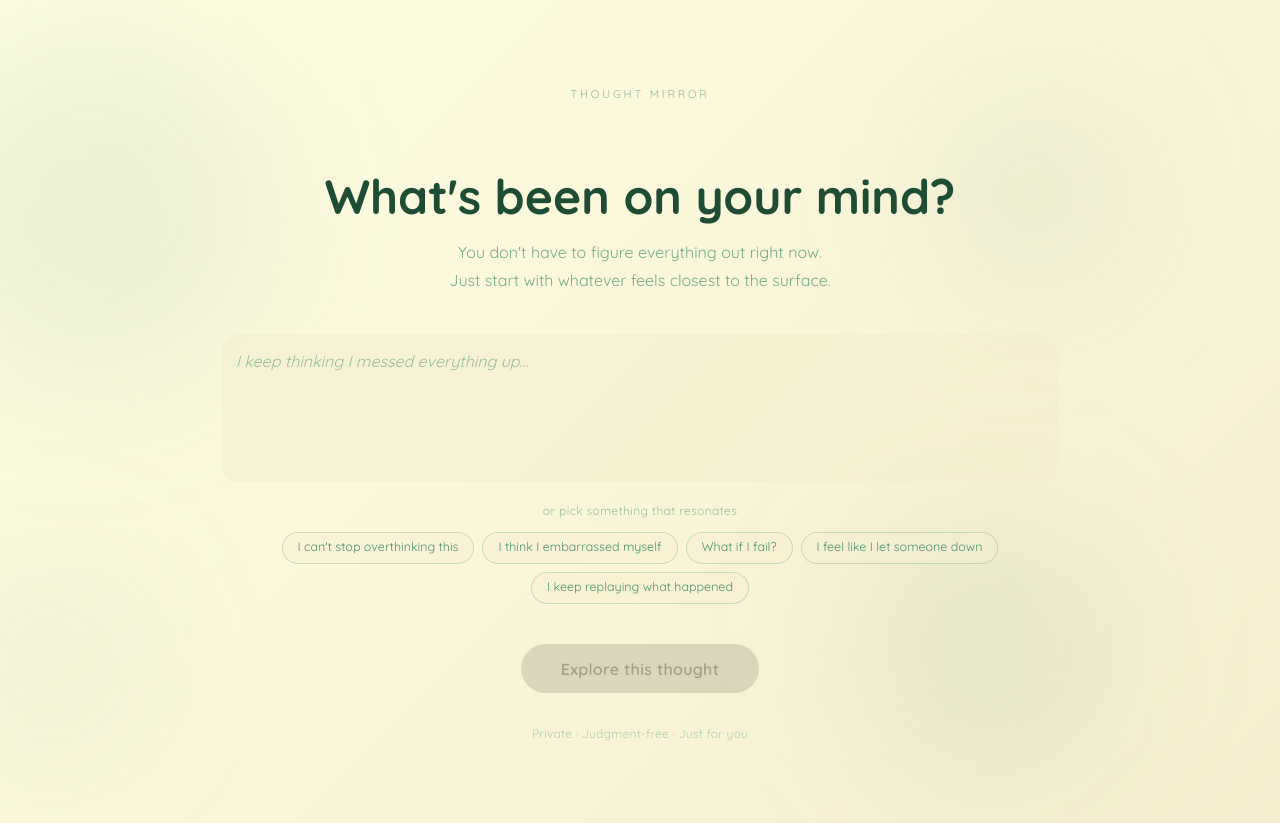
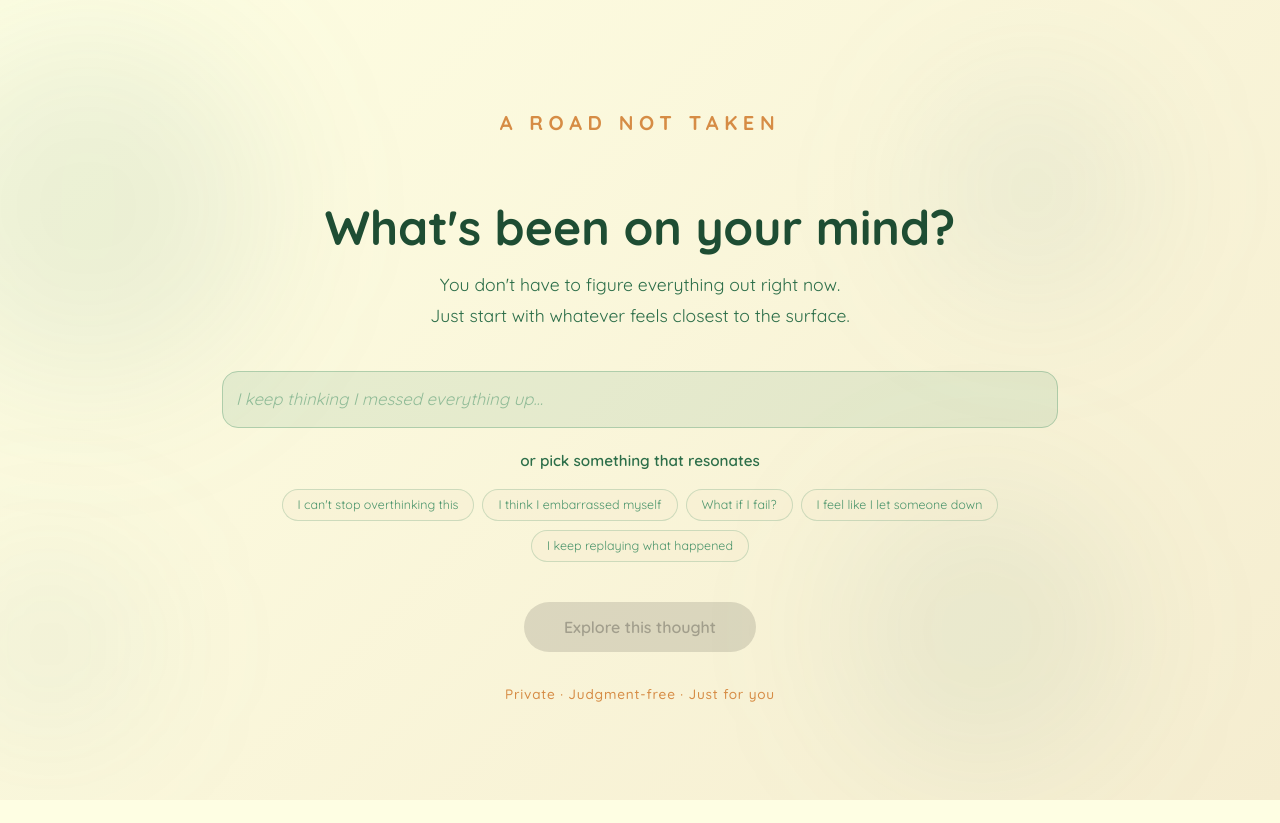
Before and after one commit to denizerisen/univenn-hackathon, a Next.js app: page /start in a window 1280 px wide. After the commit the page ends 800 px from the top, so only its background shows below. Built offline with nearby package versions, Linux system fonts and the light colour scheme; some icons are missing.

Commit message:
start page dark and light mode base design set up

```diff
--- a/src/app/start/page.tsx
+++ b/src/app/start/page.tsx
@@ -127,14 +127,14 @@ export default function StartPage() {
             sx={{
               display: "block",
               textAlign: "center",
-              letterSpacing: "0.25em",
-              color: theme.palette.text.secondary,
-              opacity: 0.6,
-              mb: 7,
-              fontSize: "0.7rem",
+              letterSpacing: "0.28em",
+              color: theme.palette.warning.main,
+              mb: 6,
+              fontSize: "1.25rem",
+              fontWeight: 900,
             }}
           >
-            thought mirror
+            A ROAD NOT TAKEN
           </Typography>
         </motion.div>
 
@@ -149,8 +149,13 @@ export default function StartPage() {
         <motion.div {...fadeUp(0.42)}>
           <Typography
             variant="body1"
-            color="text.secondary"
-            sx={{ textAlign: "center", mb: 5, opacity: 0.75, px: 2 }}
+            sx={{
+              textAlign: "center",
+              mb: 5,
+              px: 2,
+              color: theme.palette.text.primary,
+              fontSize: "1.1rem",
+            }}
           >
             You don't have to figure everything out right now.
             <br />
@@ -163,7 +168,7 @@ export default function StartPage() {
           <TextField
             fullWidth
             multiline
-            rows={5}
+            rows={1}
             value={thought}
             onChange={(e) => setThought(e.target.value)}
             placeholder="I keep thinking I messed everything up…"
@@ -171,23 +176,21 @@ export default function StartPage() {
             sx={{
               mb: 2.5,
               "& .MuiOutlinedInput-root": {
-                backgroundColor: alpha(theme.palette.background.paper, 0.55),
-
-                transition:
-                  "box-shadow 0.35s ease, background-color 0.35s ease",
-                "& fieldset": { borderColor: "transparent" },
-                "&:hover": {
-                  backgroundColor: alpha(theme.palette.background.paper, 0.75),
+                backgroundColor: isLight
+                  ? alpha(theme.palette.success.main, 0.12)
+                  : theme.palette.background.paper,
+                transition: "box-shadow 0.35s ease, border-color 0.35s ease",
+                "& fieldset": {
+                  borderColor: alpha(theme.palette.text.secondary, 0.35),
+                  borderWidth: 1.5,
                 },
                 "&:hover fieldset": {
-                  borderColor: alpha(theme.palette.primary.main, 0.25),
-                },
-                "&.Mui-focused": {
-                  backgroundColor: alpha(theme.palette.background.paper, 0.9),
+                  borderColor: alpha(theme.palette.text.secondary, 0.7),
                 },
                 "&.Mui-focused fieldset": {
-                  borderColor: alpha(theme.palette.primary.main, 0.45),
-                  boxShadow: `0 0 0 5px ${alpha(theme.palette.primary.main, 0.08)}`,
+                  borderColor: theme.palette.primary.main,
+                  borderWidth: 2,
+                  boxShadow: `0 0 0 4px ${alpha(theme.palette.primary.main, 0.08)}`,
                 },
               },
               "& .MuiInputBase-input": {
@@ -205,14 +208,13 @@ export default function StartPage() {
         {/* Prompt chips */}
         <motion.div {...fadeUp(0.68)}>
           <Typography
-            variant="caption"
+            variant="body2"
             sx={{
               display: "block",
               textAlign: "center",
-              color: theme.palette.text.secondary,
-              opacity: 0.55,
-              mb: 1.5,
-              letterSpacing: "0.03em",
+              color: theme.palette.primary.main,
+              mb: 2,
+              fontWeight: 600,
             }}
           >
             or pick something that resonates
@@ -293,7 +295,6 @@ export default function StartPage() {
                 fontSize: "1rem",
                 borderRadius: "999px",
                 minWidth: 230,
-                letterSpacing: "0.02em",
                 boxShadow: thought.trim()
                   ? `0 8px 28px ${alpha(theme.palette.primary.main, 0.3)}`
                   : "none",
@@ -313,9 +314,9 @@ export default function StartPage() {
               display: "block",
               textAlign: "center",
               mt: 4,
-              color: theme.palette.text.secondary,
-              opacity: 0.4,
-              letterSpacing: "0.02em",
+              color: theme.palette.warning.main,
+              fontWeight: 500,
+              letterSpacing: "0.06em",
             }}
           >
             Private · Judgment-free · Just for you
--- a/src/theme/theme.ts
+++ b/src/theme/theme.ts
@@ -72,6 +72,9 @@ export function getTheme(mode: PaletteMode) {
         ...(!isDark && { contrastText: light.primaryContrast }),
       },
       secondary: { main: c.secondary },
+      warning:   { main: isDark ? "#c77dff" : "#D68C45" },  // copper / mauve-magic
+      info:      { main: isDark ? "#9d4edd" : "#8BB3C8" },  // lavender / misty blue
+      success:   { main: isDark ? "#4C956C" : "#4C956C" },  // mauve / minty sage
       background: {
         default: c.bgDefault,
         paper: c.bgPaper,
@@ -93,10 +96,10 @@ export function getTheme(mode: PaletteMode) {
       h4: { fontWeight: 700, lineHeight: 1.3,  color: c.heading },
       h5: { fontWeight: 700, lineHeight: 1.35, color: c.heading },
       h6: { fontWeight: 700, lineHeight: 1.4,  color: c.heading },
-      body1: { fontSize: "1rem",   lineHeight: 1.75 },
-      body2: { fontSize: "0.875rem", lineHeight: 1.65 },
-      caption: { lineHeight: 1.5 },
-      button: { textTransform: "none", fontWeight: 600, lineHeight: 1.5 },
+      body1:   { fontSize: "1.05rem",  lineHeight: 1.75 },
+      body2:   { fontSize: "0.95rem",  lineHeight: 1.65 },
+      caption: { fontSize: "0.85rem",  lineHeight: 1.5  },
+      button:  { textTransform: "none", fontWeight: 600, lineHeight: 1.5 },
     },
 
     components: {
```
